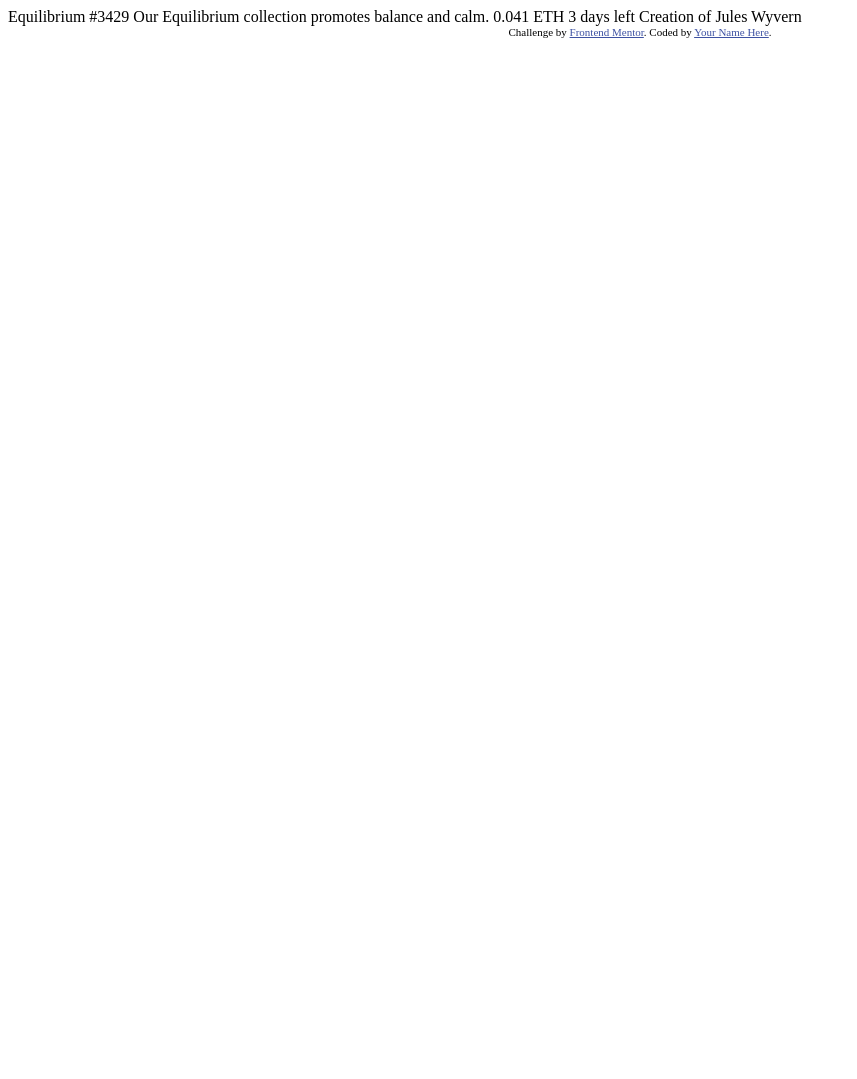
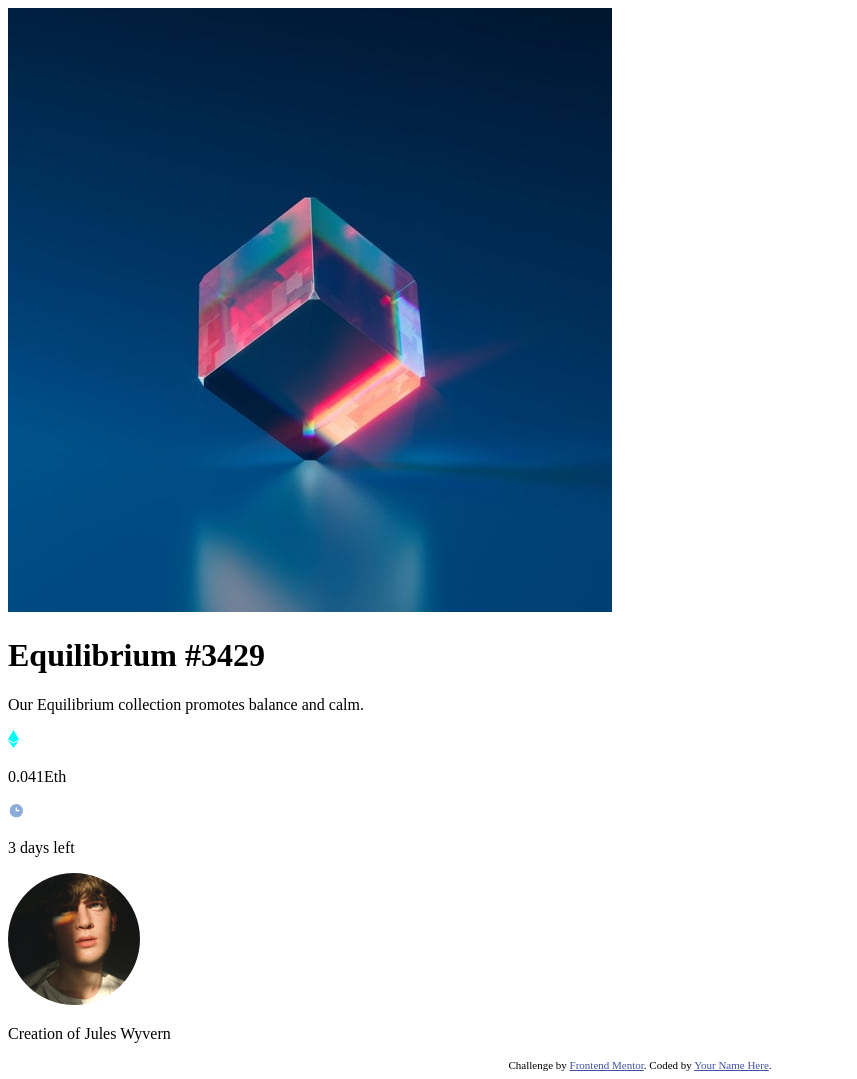
Before and after one commit to LesleyWesley/nft-preview-component, a plain HTML site: page index.html in a window 1280 px wide. Shown: the whole page, without its empty margins (0-857 px from the left). Before the commit the page ends 800 px from the top, so only its background shows below. Drawn offline with Linux system fonts and the light colour scheme.

Commit message:
Added html

```diff
--- a/index.html
+++ b/index.html
@@ -16,14 +16,30 @@
 </head>
 <body>
 
-  Equilibrium #3429
+    <main class="card">
+        <div class="container">
+            <div class="card-main">
+                <img src="images/image-equilibrium.jpg" alt="" />
+                <h1>Equilibrium #3429</h1>
+                <p>Our Equilibrium collection promotes balance and calm.</p>
+                <div class="details">
+                    <div class="details-half">
+                        <img src="images/icon-ethereum.svg" alt="" />
+                        <p class="ethereum">0.041Eth</p>
+                    </div>
+                    <div class="details-half">
+                        <img src="images/icon-clock.svg" alt="" />
+                        <p>3 days left</p>
+                    </div>
+                </div>
+            </div>
 
-  Our Equilibrium collection promotes balance and calm.
-
-  0.041 ETH
-  3 days left
-
-  Creation of Jules Wyvern
+            <div class="card-footer">
+                <img src="images/image-avatar.png" alt="" class="avatar" />
+                <p>Creation of <span>Jules Wyvern</span>
+            </div>
+        </div>
+    </main>
 
   <div class="attribution">
     Challenge by <a href="https://www.frontendmentor.io?ref=challenge" target="_blank">Frontend Mentor</a>.
```
